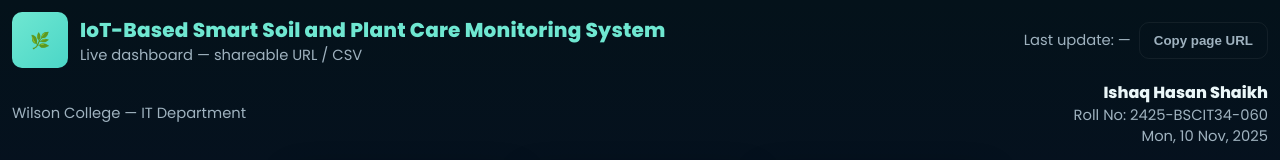
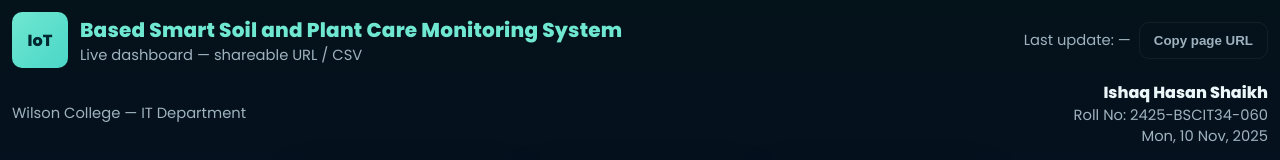
Before and after one commit to Ishaqshaikhi/smart-plant-dashboard, a plain HTML site: page index.html in a window 1280 px wide. Shown: the top 160 px of the page. Drawn offline with nearby package versions, Linux system fonts and the light colour scheme; no server answers.

Commit message:
Update index.html

```diff
--- a/index.html
+++ b/index.html
@@ -73,9 +73,9 @@
 
   <div class="header">
     <div class="title">
-      <div class="logo">🌿</div>
+      <div class="logo">IoT</div>
       <div>
-        <h1>IoT-Based Smart Soil and Plant Care Monitoring System</h1>
+        <h1>Based Smart Soil and Plant Care Monitoring System</h1>
         <div class="small">Live dashboard — shareable URL / CSV</div>
       </div>
     </div>
```
